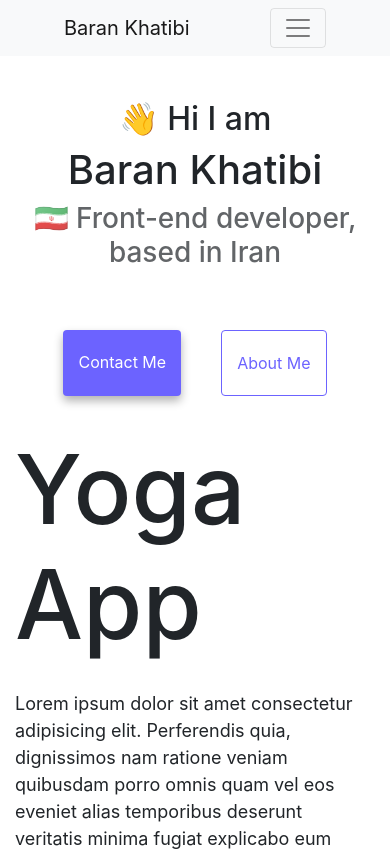
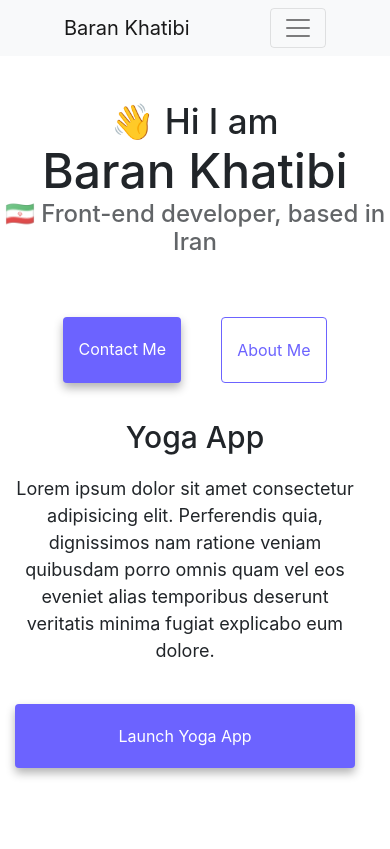
Before and after one commit to BaranKhatibi/frontend-info-shecodes, a plain HTML site: page index.html in a window 390 px wide. Shown: the top 849 px of the page. Drawn offline with nearby package versions, Linux system fonts and the light colour scheme.

Commit message:
added some media query for more responsiveness

```diff
--- a/css/style.css
+++ b/css/style.css
@@ -18,11 +18,13 @@ h3 {
   margin: 0;
 }
 
-h1, .h1-class{
+h1{
   font-size: 96px;
 }
 
-
+.h1-class {
+  font-size: 60px;
+}
 
 h2 {
   font-size: 48px;
@@ -45,12 +47,31 @@ p {
 
 @media (max-width: 576px) {
 
+
+   .h2-class {
+    font-size: 35px;
+   }
+
+   h1{
+    font-size: 48px;
+   }
+
    .container img {
     display: none;
    }
 
-   .container p {
-    text-align: center;
+   .container p{
+    text-align: center !important;
+   }
+
+   .container a {
+    display: block;
+    text-align: center !important;
+   }
+
+   .h1-class {
+    font-size: 30px;
+    text-align: center !important;
    }
 }
 
--- a/index.html
+++ b/index.html
@@ -6,7 +6,7 @@
     <meta name="viewport" content="width=device-width, initial-scale=1.0" />
     <title>front-end developer : Baran Khatibi</title>
     <meta name="description" content="a few working projects related to front-end done by the developer : Baran Khatibi">
-    <link rel="stylesheet" href="css/style.css" />
+
     <link
       rel="stylesheet"
       href="https://cdn.jsdelivr.net/npm/bootstrap@4.4.1/dist/css/bootstrap.min.css"
@@ -28,6 +28,8 @@
       integrity="sha384-wfSDF2E50Y2D1uUdj0O3uMBJnjuUD4Ih7YwaYd1iqfktj0Uod8GCExl3Og8ifwB6"
       crossorigin="anonymous"
     ></script>
+
+    <link rel="stylesheet" href="css/style.css" />
   </head>
   <body>
     <nav class="navbar navbar-expand-lg navbar-light bg-light fixed-top">
@@ -60,7 +62,7 @@
       </div>
     </nav>
     <div class="wrapper">
-      <h2 class="margin-topper">👋 Hi I am</h2>
+      <h2 class="margin-topper h2-class">👋 Hi I am</h2>
       <h1>Baran Khatibi</h1>
       <h3>🇮🇷 Front-end developer, based in Iran</h3>
       <div class="navigation-links">
```
Also changed, not shown: about.html (+4 -2 lines).
